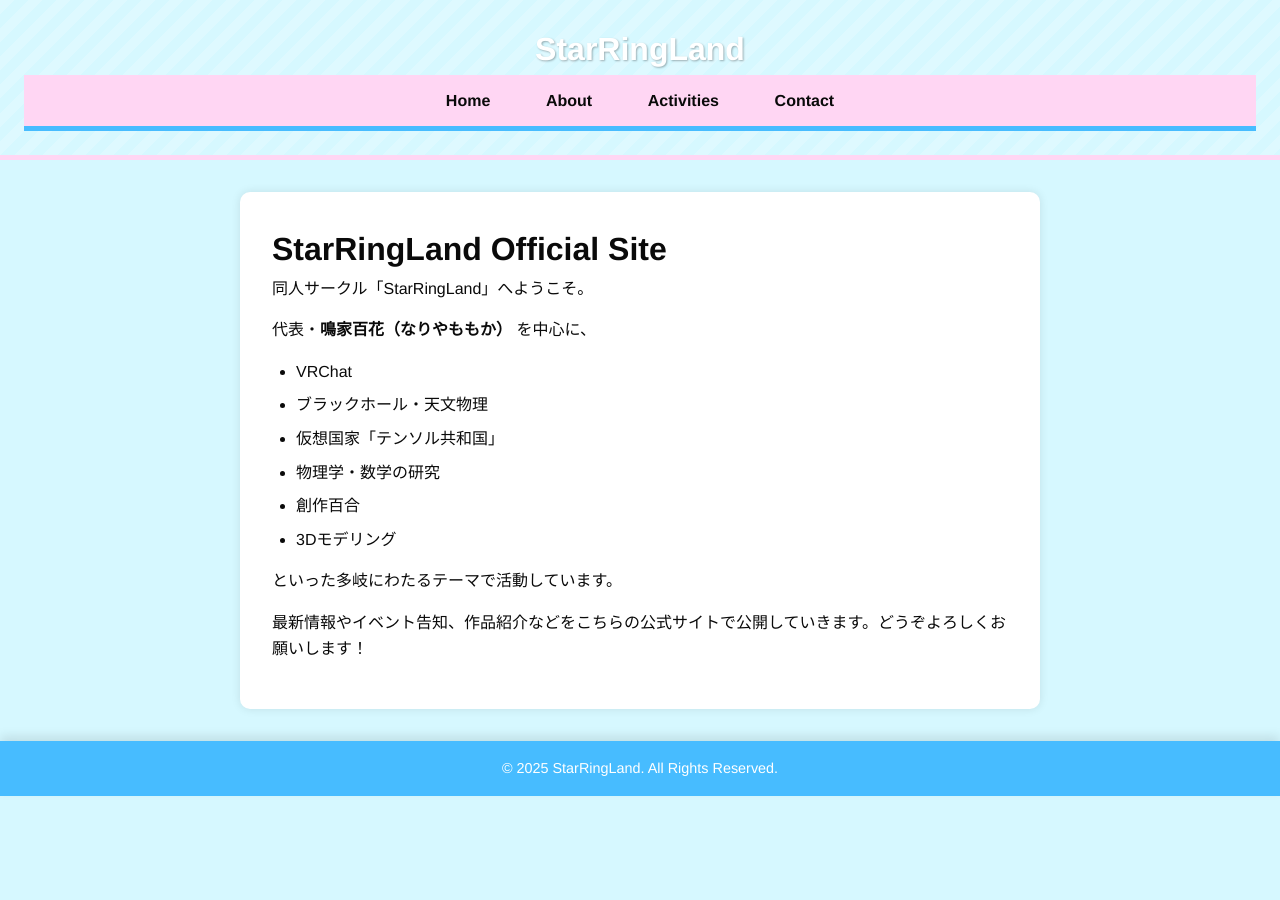
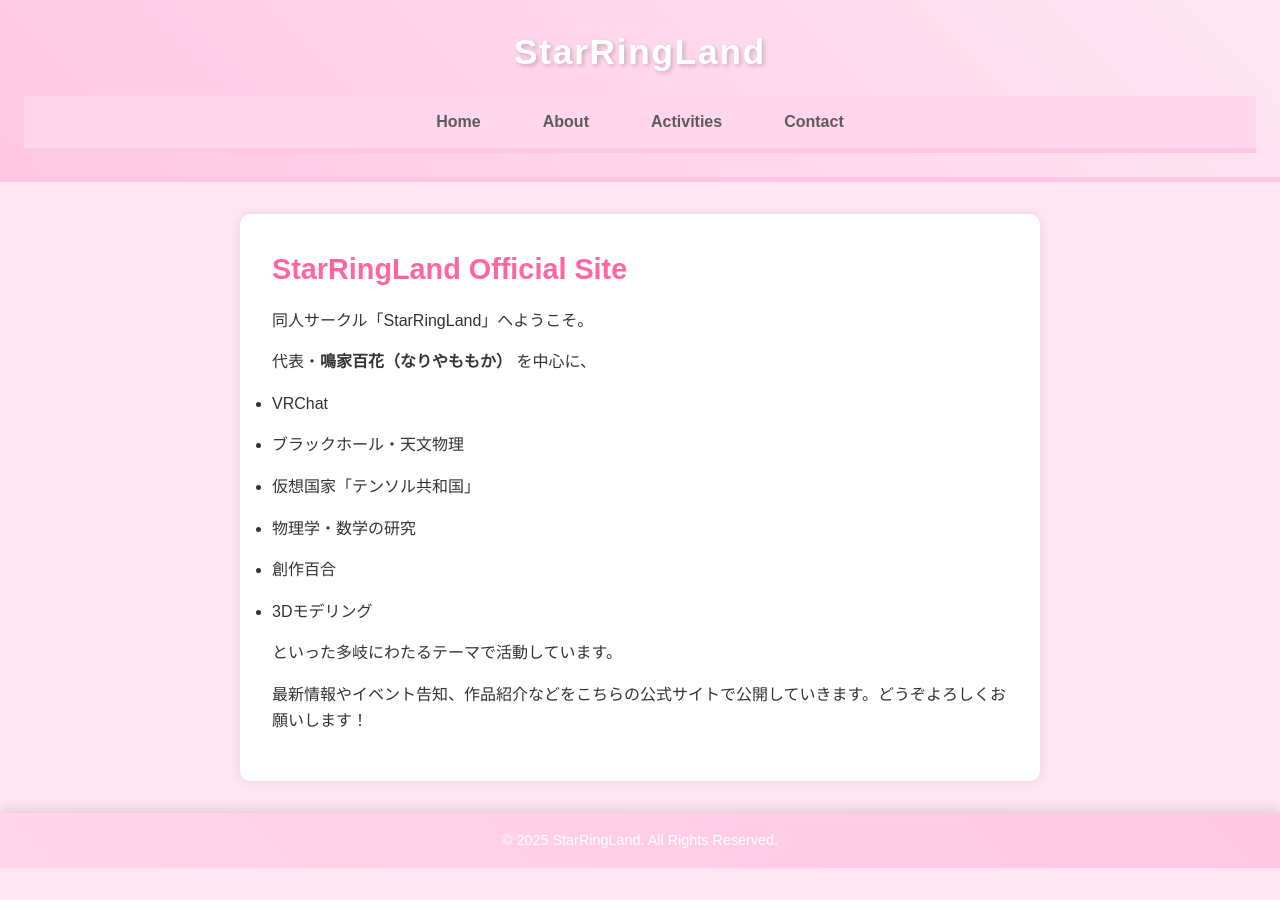
Before and after one commit to StarRingLand/StarRingLand.github.io, a Jekyll site: the page built from index.md, in a window 1280 px wide. Built offline with Jekyll 4.4.1, drawn with Linux system fonts in a browser that asks for light colours.

Commit message:
Update style.css

```diff
--- a/assets/css/style.css
+++ b/assets/css/style.css
@@ -1,65 +1,54 @@
-/* --------------------------------------------------
- * カラーパレット
- * --------------------------------------------------
- * #0A0A0A (黒に近いダークカラー)
- * #47BCFF (鮮やかな水色)
- * #D6F8FF (淡い水色)
- * #FFD6F3 (淡いピンク)
- * #FFFFFF (白)
- */
-
-/* ベースの要素リセットや共通スタイル */
 * {
   margin: 0;
   padding: 0;
   box-sizing: border-box;
-  font-family: "Hiragino Sans", "Helvetica Neue", Arial, sans-serif;
 }
+
 body {
-  background-color: #D6F8FF; /* 淡い水色で全体を変更に */
-  color: #0A0A0A;
+  font-family: "Hiragino Sans", "Noto Sans JP", cursive, sans-serif;
+  background-color: #ffe6f3; /* パステルピンク系の背景 */
+  color: #333;
   line-height: 1.6;
 }
 
 /* --------------------------------------------------
- * ヘッダー
+ * ヘッダー（サイト上部）
  * -------------------------------------------------- */
 header {
-  background: linear-gradient(45deg, #47BCFF, #FFD6F3);
+  background: linear-gradient(45deg, #ffc6e2, #ffe6f3);
   padding: 1.5rem;
   text-align: center;
-  border-bottom: 5px solid #FFD6F3;
-  /* グラデーションに合わせて、下線で区切り */
+  border-bottom: 5px solid #ffc6e2; /* ピンクの濃淡で境界 */
 }
 header h1 {
-  font-size: 2rem;
+  font-size: 2.2rem;
   font-weight: bold;
-  color: #FFFFFF; /* 白文字 */
-  text-shadow: 1px 1px 2px rgba(10,10,10,0.3);
+  color: #fff;
+  text-shadow: 2px 2px 4px rgba(0,0,0,0.2);
+  letter-spacing: 0.05em;
 }
 
 /* --------------------------------------------------
  * ナビゲーション
  * -------------------------------------------------- */
 nav {
-  background-color: #FFD6F3;
+  background-color: #ffd6eb;
   padding: 0.8rem;
   text-align: center;
-  /* 区切りとして、下に線を引く */
-  border-bottom: 5px solid #47BCFF;
+  border-bottom: 5px solid #ffc6e2;
 }
 nav a {
   text-decoration: none;
-  color: #0A0A0A;
+  color: #5c5c5c;
   font-weight: bold;
   margin: 0 1rem;
-  padding: 0.3rem 0.6rem;
+  padding: 0.4rem 0.8rem;
   transition: all 0.2s ease;
   border-radius: 5px;
 }
 nav a:hover {
-  background-color: #D6F8FF;
-  color: #0A0A0A;
+  background-color: #ffc6e2;
+  color: #fff;
 }
 
 /* --------------------------------------------------
@@ -68,55 +57,78 @@
 main {
   max-width: 800px;
   margin: 2rem auto;
-  background-color: #FFFFFF;
+  background-color: #fff;
   padding: 2rem;
   border-radius: 10px;
-  box-shadow: 0 0 10px rgba(10,10,10,0.1);
-  /* ほんの少し影を入れてカード風に */
+  box-shadow: 0 0 10px rgba(0,0,0,0.1);
 }
-h2, h3 {
+p, li {
   margin-bottom: 1rem;
-  font-weight: bold;
-  color: #0A0A0A;
-}
-
-/* リストなど細部の装飾 */
-ul {
-  list-style-type: disc;
-  margin-left: 1.5rem;
-  margin-bottom: 1rem;
-}
-li {
-  margin-bottom: 0.5rem;
-}
-
-p {
-  margin-bottom: 1rem;
-}
-a.link {
-  color: #47BCFF;
-  text-decoration: underline;
 }
 
 /* --------------------------------------------------
- * ボタン・汎用クラス
+ * 見出しデザイン
+ * -------------------------------------------------- */
+h1 {
+  margin-bottom: 1rem;
+  font-size: 1.8rem;
+  color: #ff66a1; /* やや濃いピンク */
+}
+
+h2 {
+  margin: 1.5rem 0 1rem;
+  font-size: 1.4rem;
+  font-weight: bold;
+  color: #ff459e;
+  /* 左にラインの代わりに背景色をあしらう */
+  display: inline-block;
+  padding: 0.3rem 0.6rem;
+  background-color: #ffe6f3;
+  border-radius: 5px;
+  box-shadow: 2px 2px 4px rgba(255,182,205,0.3);
+}
+
+h3 {
+  margin: 1rem 0 0.8rem;
+  font-size: 1.2rem;
+  font-weight: bold;
+  color: #ff459e;
+  text-shadow: 1px 1px 2px rgba(255,198,226,0.5);
+  letter-spacing: 0.02em;
+}
+
+/* --------------------------------------------------
+ * リンク装飾
+ * -------------------------------------------------- */
+a.link {
+  color: #ff459e;
+  text-decoration: underline;
+  transition: color 0.2s ease;
+}
+a.link:hover {
+  color: #ff78b8;
+}
+
+/* --------------------------------------------------
+ * ボタン (btnクラス)
  * -------------------------------------------------- */
 .btn {
   display: inline-block;
   padding: 0.6rem 1rem;
-  background-color: #FFD6F3;
-  color: #0A0A0A;
+  background: linear-gradient(45deg, #ffc6e2, #ffd6eb);
+  color: #fff;
   font-weight: bold;
-  border: 2px solid #47BCFF;
+  border: 2px solid #ffb2d6;
   border-radius: 25px;
   cursor: pointer;
   transition: all 0.2s ease;
   text-align: center;
-  text-decoration: none; /* リンク要素の場合 */
+  text-decoration: none;
+  box-shadow: 2px 2px 4px rgba(0,0,0,0.1);
 }
 .btn:hover {
-  background-color: #D6F8FF;
-  border-color: #FFD6F3;
+  background: linear-gradient(45deg, #ffb2d6, #ffc6e2);
+  border-color: #ff78b8;
 }
 
 /* --------------------------------------------------
@@ -126,28 +138,15 @@
   text-align: center;
   font-size: 0.9rem;
   padding: 1rem;
-  background-color: #47BCFF;
-  color: #FFFFFF;
+  background: linear-gradient(45deg, #ffd6eb, #ffc6e2);
+  color: #fff;
   margin-top: 2rem;
   position: relative;
-  /* 上部に水色ラインを強調するための影 */
   box-shadow: 0 -5px 10px rgba(0,0,0,0.1);
 }
 
 /* --------------------------------------------------
- * ヘッダーなどの背景に小さなパターンを入れる
- * -------------------------------------------------- */
-
-header {
-    background-image: repeating-linear-gradient(
-      135deg,
-      rgba(255,255,255,0.2) 0 10px,
-      transparent 10px 20px
-    );
-  }
-
-/* --------------------------------------------------
- * レスポンシブ対応の一例
+ * レスポンシブ対応
  * -------------------------------------------------- */
 @media (max-width: 600px) {
   nav a {
@@ -159,6 +158,6 @@
     padding: 1rem;
   }
   h1 {
-    font-size: 1.5rem;
+    font-size: 1.4rem;
   }
 }
```
